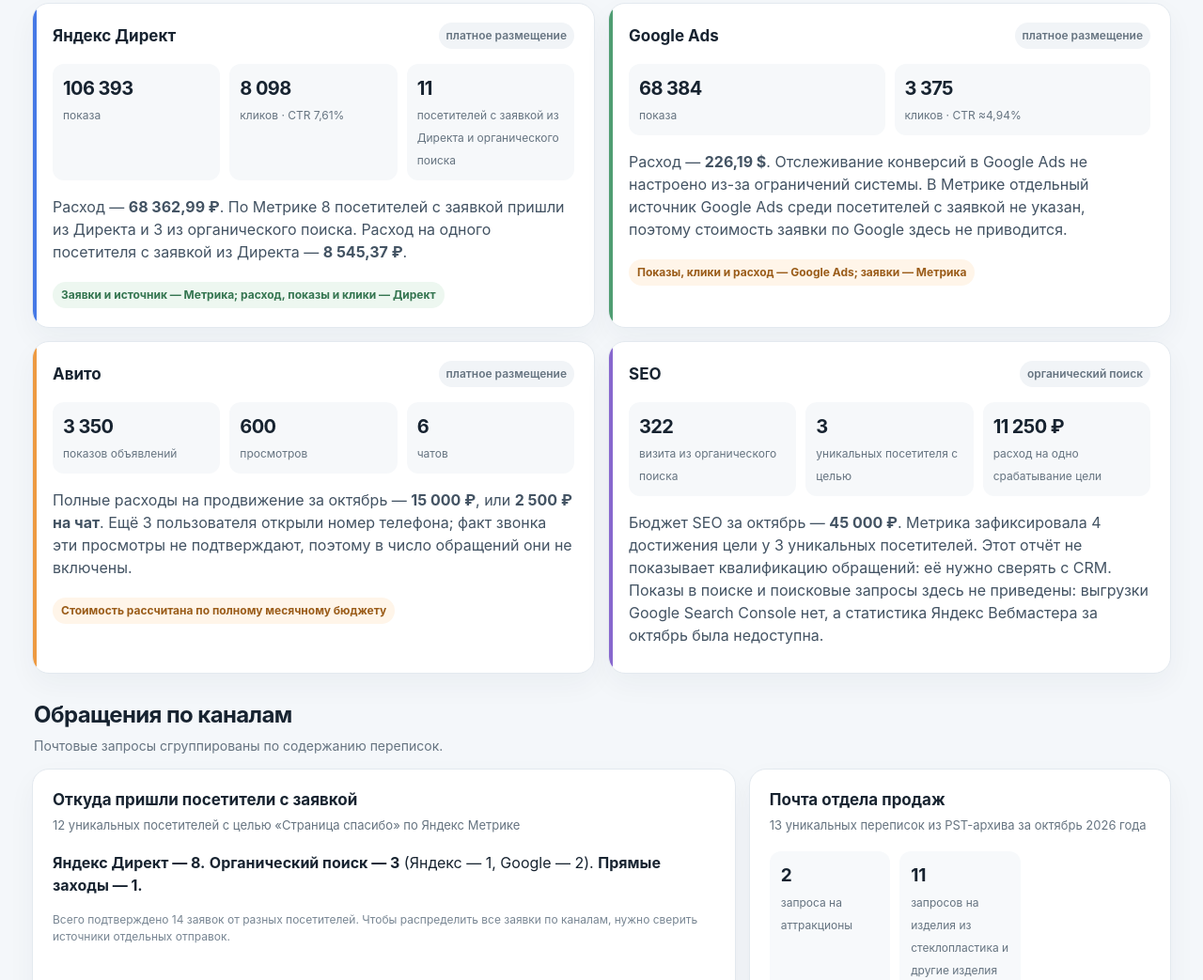
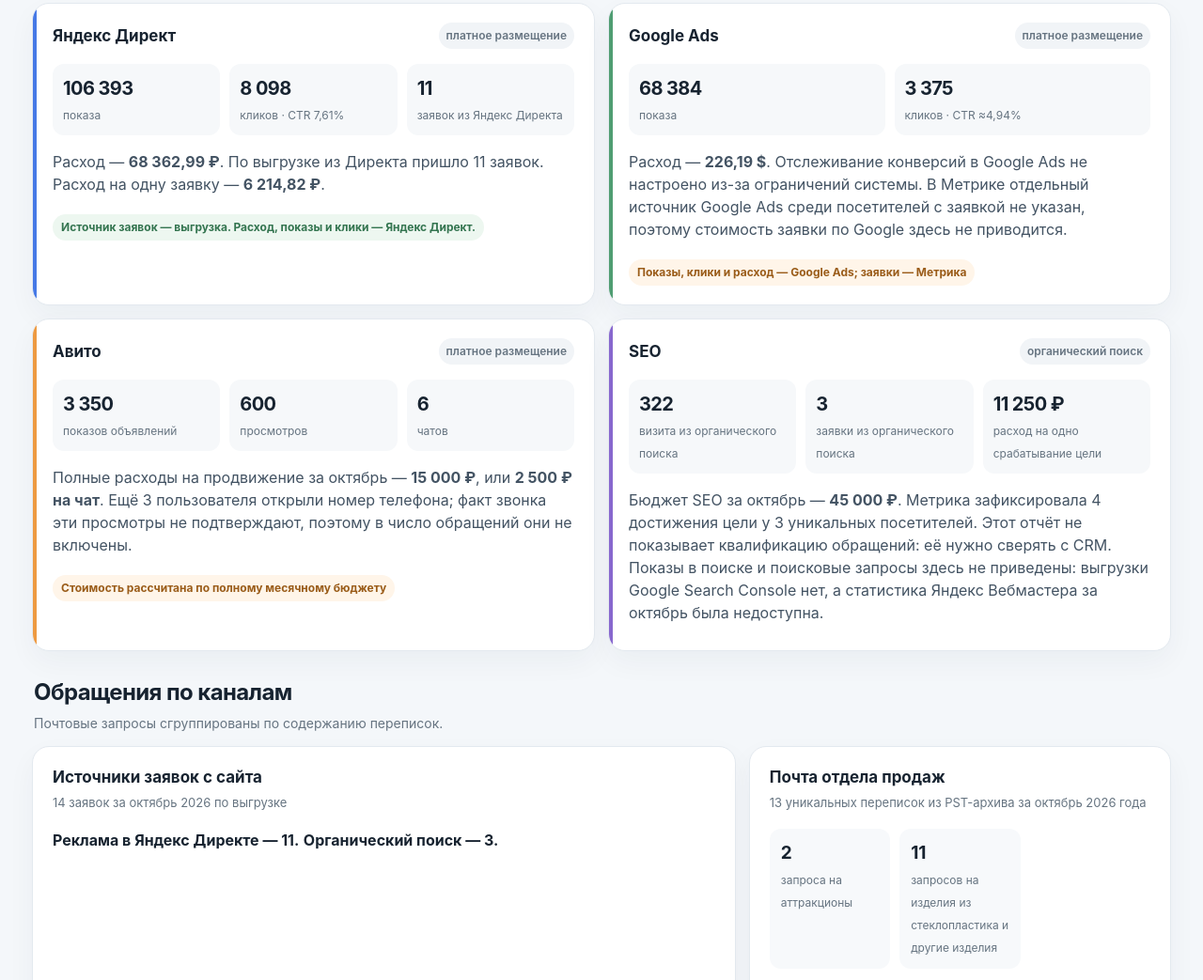
Before and after one commit to meredin0109/marketing-october-2026, a plain HTML site: page index.html in a window 1280 px wide. Shown: the part 1603-2646 px from the top of the page at 94% size. Drawn offline with Linux system fonts and the light colour scheme.

Commit message:
Сверить источники 14 заявок по выгрузке

```diff
--- a/index.html
+++ b/index.html
@@ -42,12 +42,12 @@
 </div></article>
 <article class="card"><div class="callout"><strong>Каждая отправленная форма с сайта автоматически создаёт лид в CRM.</strong><br>За октябрь 2026 поступило 14 заявок с сайта. Менеджер по продажам определяет, целевой ли лид, и вносит оценку в CRM.</div><p class="source-note">Обращения с Авито, по почте и в мессенджере MAX не интегрируются автоматически. Статистика Яндекс Вебмастера за период недоступна из-за сбоя.</p></article></section>
 <section class="section" id="platforms"><div class="section-head"><div><h2>Результаты по площадкам</h2></div></div><div class="grid platforms">
-<article class="card platform" style="--accent:var(--blue)"><h3>Яндекс Директ <small>платное размещение</small></h3><div class="metric-row"><div class="metric"><b>106 393</b><span>показа</span></div><div class="metric"><b>8 098</b><span>кликов · CTR 7,61%</span></div><div class="metric"><b>11</b><span>посетителей с заявкой из Директа и органического поиска</span></div></div><p>Расход — <strong>68 362,99 ₽</strong>. По Метрике 8 посетителей с заявкой пришли из Директа и 3 из органического поиска. Расход на одного посетителя с заявкой из Директа — <strong>8 545,37 ₽</strong>.</p><span class="tag good">Заявки и источник — Метрика; расход, показы и клики — Директ</span></article><article class="card platform" style="--accent:var(--green)"><h3>Google Ads <small>платное размещение</small></h3><div class="metric-row two"><div class="metric"><b>68 384</b><span>показа</span></div><div class="metric"><b>3 375</b><span>кликов · CTR ≈4,94%</span></div></div><p>Расход — <strong>226,19 $</strong>. Отслеживание конверсий в Google Ads не настроено из-за ограничений системы. В Метрике отдельный источник Google Ads среди посетителей с заявкой не указан, поэтому стоимость заявки по Google здесь не приводится.</p><span class="tag warn">Показы, клики и расход — Google Ads; заявки — Метрика</span></article>
+<article class="card platform" style="--accent:var(--blue)"><h3>Яндекс Директ <small>платное размещение</small></h3><div class="metric-row"><div class="metric"><b>106 393</b><span>показа</span></div><div class="metric"><b>8 098</b><span>кликов · CTR 7,61%</span></div><div class="metric"><b>11</b><span>заявок из Яндекс Директа</span></div></div><p>Расход — <strong>68 362,99 ₽</strong>. По выгрузке из Директа пришло 11 заявок. Расход на одну заявку — <strong>6 214,82 ₽</strong>.</p><span class="tag good">Источник заявок — выгрузка. Расход, показы и клики — Яндекс Директ.</span></article><article class="card platform" style="--accent:var(--green)"><h3>Google Ads <small>платное размещение</small></h3><div class="metric-row two"><div class="metric"><b>68 384</b><span>показа</span></div><div class="metric"><b>3 375</b><span>кликов · CTR ≈4,94%</span></div></div><p>Расход — <strong>226,19 $</strong>. Отслеживание конверсий в Google Ads не настроено из-за ограничений системы. В Метрике отдельный источник Google Ads среди посетителей с заявкой не указан, поэтому стоимость заявки по Google здесь не приводится.</p><span class="tag warn">Показы, клики и расход — Google Ads; заявки — Метрика</span></article>
 <article class="card platform" style="--accent:var(--orange)"><h3>Авито <small>платное размещение</small></h3><div class="metric-row"><div class="metric"><b>3 350</b><span>показов объявлений</span></div><div class="metric"><b>600</b><span>просмотров</span></div><div class="metric"><b>6</b><span>чатов</span></div></div><p>Полные расходы на продвижение за октябрь — <strong>15 000 ₽</strong>, или <strong>2 500 ₽ на чат</strong>. Ещё 3 пользователя открыли номер телефона; факт звонка эти просмотры не подтверждают, поэтому в число обращений они не включены.</p><span class="tag warn">Стоимость рассчитана по полному месячному бюджету</span></article>
-<article class="card platform" style="--accent:var(--purple)"><h3>SEO <small>органический поиск</small></h3><div class="metric-row"><div class="metric"><b>322</b><span>визита из органического поиска</span></div><div class="metric"><b>3</b><span>уникальных посетителя с целью</span></div><div class="metric"><b>11 250 ₽</b><span>расход на одно срабатывание цели</span></div></div><p>Бюджет SEO за октябрь — <strong>45 000 ₽</strong>. Метрика зафиксировала 4 достижения цели у 3 уникальных посетителей. Этот отчёт не показывает квалификацию обращений: её нужно сверять с CRM. Показы в поиске и поисковые запросы здесь не приведены: выгрузки Google Search Console нет, а статистика Яндекс Вебмастера за октябрь была недоступна.</p></article>
+<article class="card platform" style="--accent:var(--purple)"><h3>SEO <small>органический поиск</small></h3><div class="metric-row"><div class="metric"><b>322</b><span>визита из органического поиска</span></div><div class="metric"><b>3</b><span>заявки из органического поиска</span></div><div class="metric"><b>11 250 ₽</b><span>расход на одно срабатывание цели</span></div></div><p>Бюджет SEO за октябрь — <strong>45 000 ₽</strong>. Метрика зафиксировала 4 достижения цели у 3 уникальных посетителей. Этот отчёт не показывает квалификацию обращений: её нужно сверять с CRM. Показы в поиске и поисковые запросы здесь не приведены: выгрузки Google Search Console нет, а статистика Яндекс Вебмастера за октябрь была недоступна.</p></article>
 </div></section>
 <section class="section" id="leads"><div class="section-head"><div><h2>Обращения по каналам</h2><p>Почтовые запросы сгруппированы по содержанию переписок.</p></div></div><div class="grid columns">
-<article class="card"><h3>Откуда пришли посетители с заявкой</h3><p class="sub">12 уникальных посетителей с целью «Страница спасибо» по Яндекс Метрике</p><p><strong>Яндекс Директ — 8.</strong> <strong>Органический поиск — 3</strong> (Яндекс — 1, Google — 2). <strong>Прямые заходы — 1.</strong></p><p class="source-note">Всего подтверждено 14 заявок от разных посетителей. Чтобы распределить все заявки по каналам, нужно сверить источники отдельных отправок.</p></article><article class="card"><h3>Почта отдела продаж</h3><p class="sub">13 уникальных переписок из PST-архива за октябрь 2026 года</p><div class="source-pair"><div><b>2</b><span>запроса на аттракционы</span></div><div><b>11</b><span>запросов на изделия из стеклопластика и другие изделия</span></div></div><p>Это ручная классификация уникальных переписок по содержанию писем; она не оценивает платёжеспособность, готовность к сделке или итог переговоров.</p></article>
+<article class="card"><h3>Источники заявок с сайта</h3><p class="sub">14 заявок за октябрь 2026 по выгрузке</p><p><strong>Реклама в Яндекс Директе — 11.</strong> <strong>Органический поиск — 3.</strong></p></article><article class="card"><h3>Почта отдела продаж</h3><p class="sub">13 уникальных переписок из PST-архива за октябрь 2026 года</p><div class="source-pair"><div><b>2</b><span>запроса на аттракционы</span></div><div><b>11</b><span>запросов на изделия из стеклопластика и другие изделия</span></div></div><p>Это ручная классификация уникальных переписок по содержанию писем; она не оценивает платёжеспособность, готовность к сделке или итог переговоров.</p></article>
 </div><div class="notice" style="margin-top:14px"><strong>Как учитываются обращения:</strong> Всего 35 обращений: 14 заявок с сайта, 6 чатов Авито, 13 уникальных переписок по почте и 2 заявки через MAX. Звонки и созданные по ним CRM-записи в эту сумму не включены; менеджер по продажам отдельно проверяет звонки и переводит целевые обращения в сделки. Обращения с Авито и по почте автоматически в CRM не передаются. Причины остановки сделок и отказы в этом отчёте не анализируются: их фиксирует менеджер по результатам общения с клиентом.</div></section>
 <section class="section" id="actions"><div class="section-head"><div><h2>Итоговый вывод и приоритеты</h2><p>Показатели октября 2026 сопоставлены с октябрём 2025; качество сделок оценивается отдельно по CRM.</p></div></div><div class="final"><h2>Оценка октября 2026</h2><p>По сравнению с октябрём 2025 в октябре 2026 посещаемость сайта выросла, а число заявок с сайта снизилось с 17 до 14. Одновременно в Метрике выросли визиты с целью клика по телефону и немного — с целью клика по email. Эти клики показывают действия на сайте, но не подтверждают состоявшиеся звонки или отправленные письма. Поэтому по этим данным можно говорить об изменении поведения посетителей, но не о росте общего числа качественных обращений или продаж. Для оценки результата нужны квалификация лидов, движение сделок и выручка из CRM.</p></div>
 <div class="grid insights" style="margin-top:14px">
```
